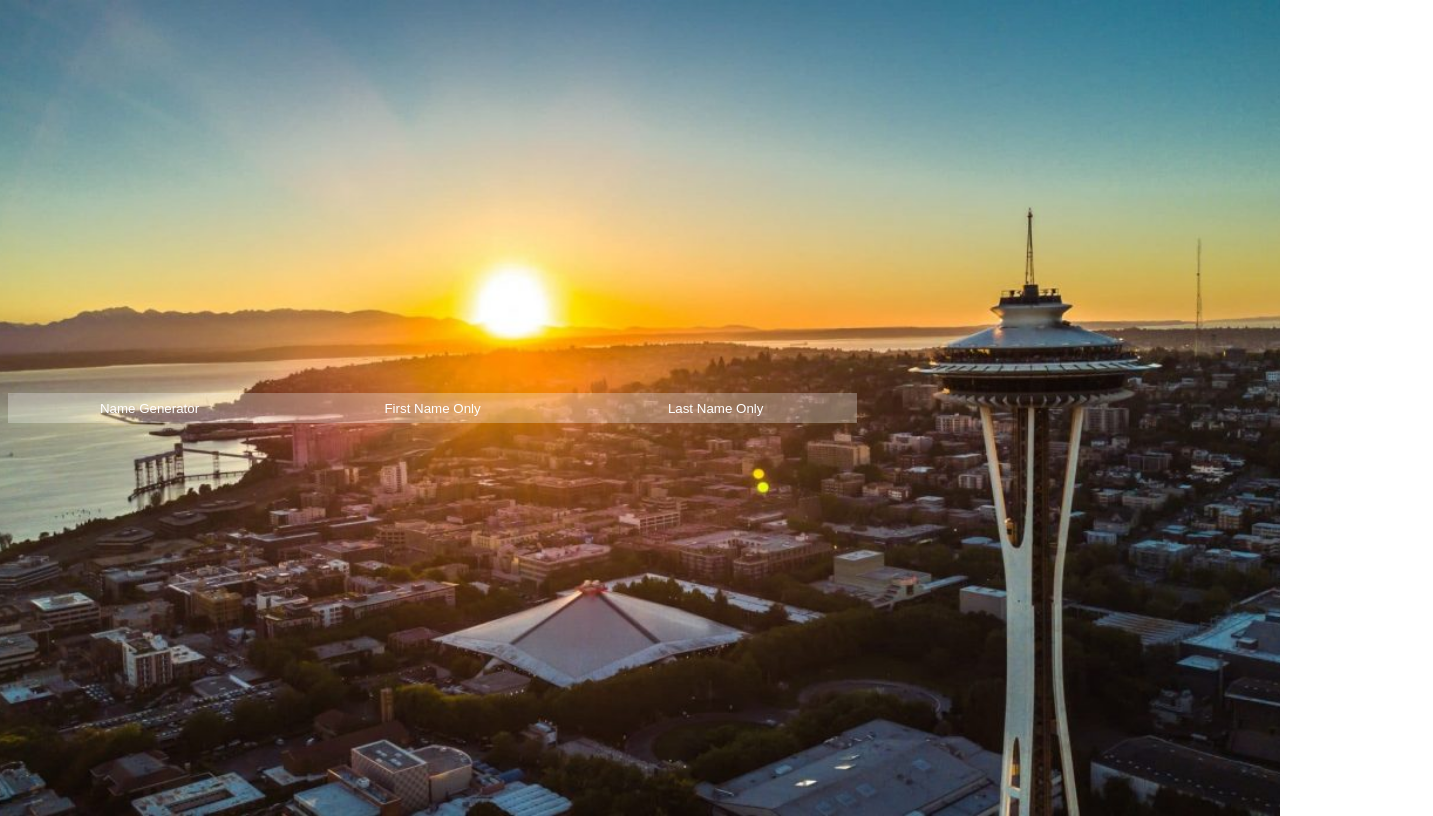
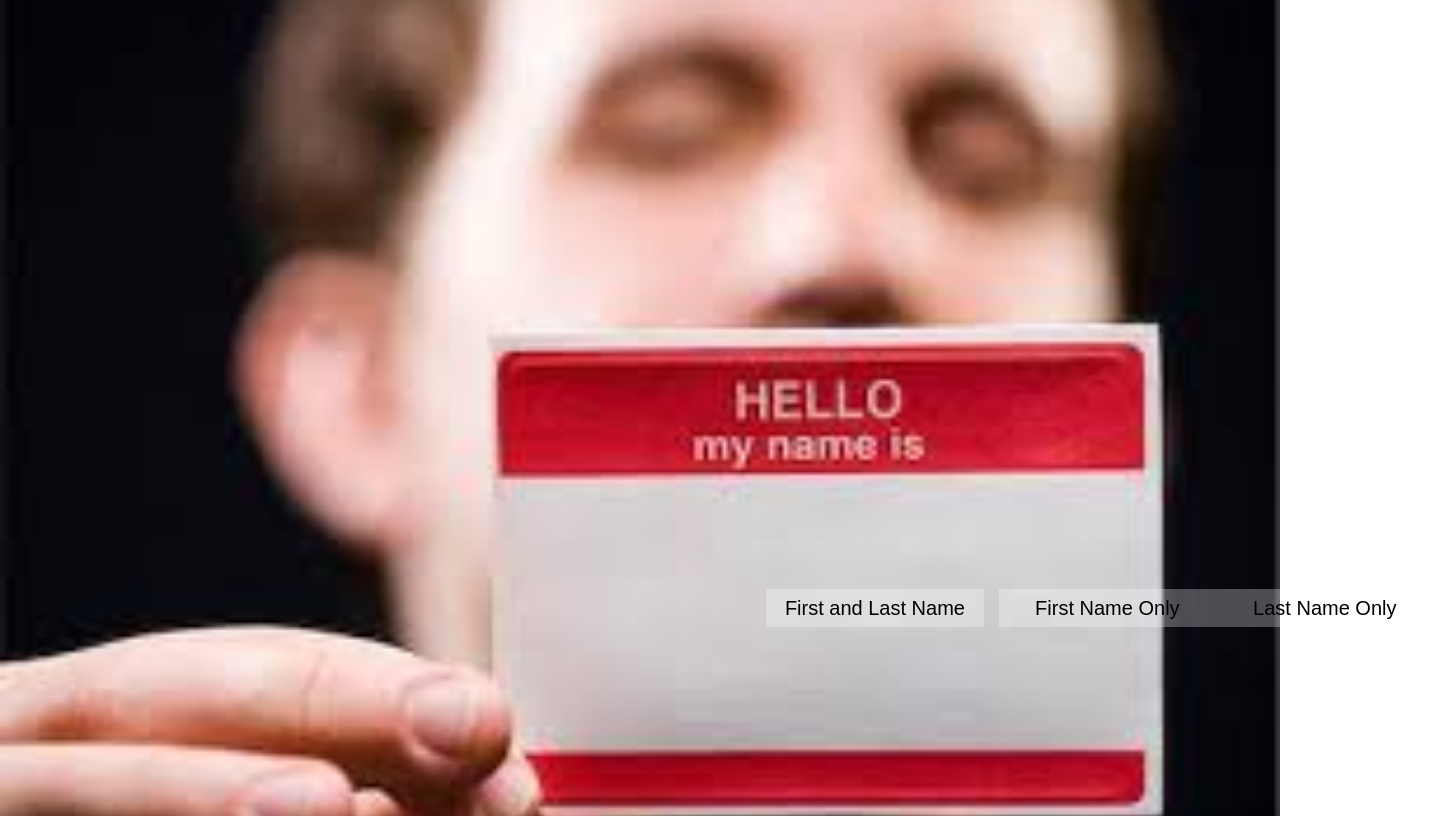
Before and after one commit to Benzzz5066/Random-Name-Generator-JS-HTML, a plain HTML site: page index.html in a window 1280 px wide. Shown: the whole page, 1433 px wide, since content can reach past the window. Drawn offline with nearby package versions, Linux system fonts and the light colour scheme.

Commit message:
changed background, adjusted position of buttons, changed button1 title, added title placeholder as a button

```diff
--- a/index.html
+++ b/index.html
@@ -1,5 +1,8 @@
 <html>
 <head>
+    <title>
+        Ben's Random Name Generator
+    </title>
     <meta charset="UTF-8">
     <meta http=-equiv="X-UA-Compatible" content="IE=edge">
     <meta name="viewport" content="width=device-width, initial-scale=1.0">
@@ -12,7 +15,8 @@
 
 <body>
 
-    <button id="button1"class="button1" type="button">Name Generator</button>
+    <button id="title"class="title" type ="button">Ben's Random Name Generator</button>
+    <button id="button1"class="button1" type="button">First and Last Name</button>
     <button id="button2"class="button2" type ="button">First Name Only</button>
     <button id="button3"class="button3" type ="button">Last Name Only</button>
 
--- a/style.css
+++ b/style.css
@@ -3,46 +3,69 @@ body {
     justify-content: center;
     align-items: center;
     min-height: 100vh;
-    background: url('sunset.jpg') no-repeat;
+    background: url('name.jpg') no-repeat;
     background-size: cover;
     background-position: center;
 }
 
 .button1{
     position: relative;
-    width: 350px;
+    font-size: 20px;
+    top: 200px; left: 450px;
+    width: 285px;
     background-color: rgba(255, 255, 255, 0.281);
-    color: #fff;
+    color: #000000;
     border: none;
     border-radius: 2;
     padding: 7.5px 10px;
+    cursor:pointer;
 }
 
 #output {
     position: relative;
-    width: 420px;
+    font-size: 20px;
+    top: 285px; left: -65px;
+    width: 300px;
     background: transparent;
-    color: #fff;
+    color: #000000;
     border-radius: 10px;
     padding: 30px 40px;
 }
 
 .button2{
     position: relative;
-    width: 350px;
+    font-size: 20px;
+    top: 200px; left: 465px;
+    width: 285px;
     background-color: rgba(255, 255, 255, 0.281);
-    color: #fff;
+    color: #000000;
     border: none;
     border-radius: 2;
     padding: 7.5px 10px;
+    cursor:pointer;
 }
 
 .button3{
     position: relative;
-    width: 350px;
+    font-size: 20px;
+    top: 200px; left: 465px;
+    width: 285px;
     background-color: rgba(255, 255, 255, 0.281);
-    color: #fff;
+    color: #000000;
     border: none;
     border-radius: 2;
     padding: 7.5px 10px;
+    cursor:pointer;
 }
+
+.title{
+    position: relative;
+    font-size: 20px;
+    top: -450px; left: -175px;
+    width: 400px;
+    background-color: rgba(255, 255, 255, 0.733);
+    color: #000000;
+    border: none;
+    border-radius: 5;
+    padding: 15px 20px;
+}
```
Also changed, not shown: name.jpg (added), randomname.js.
